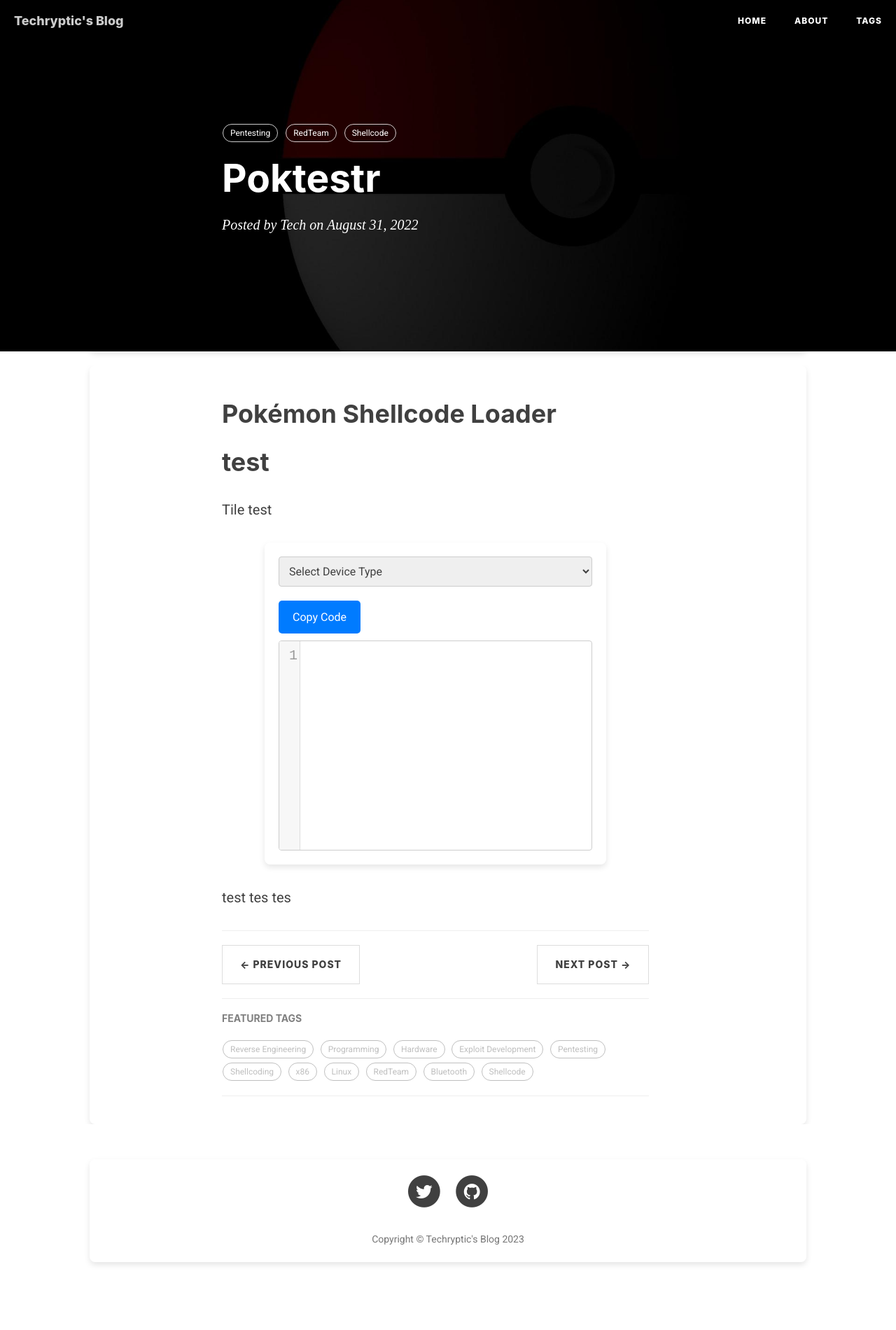
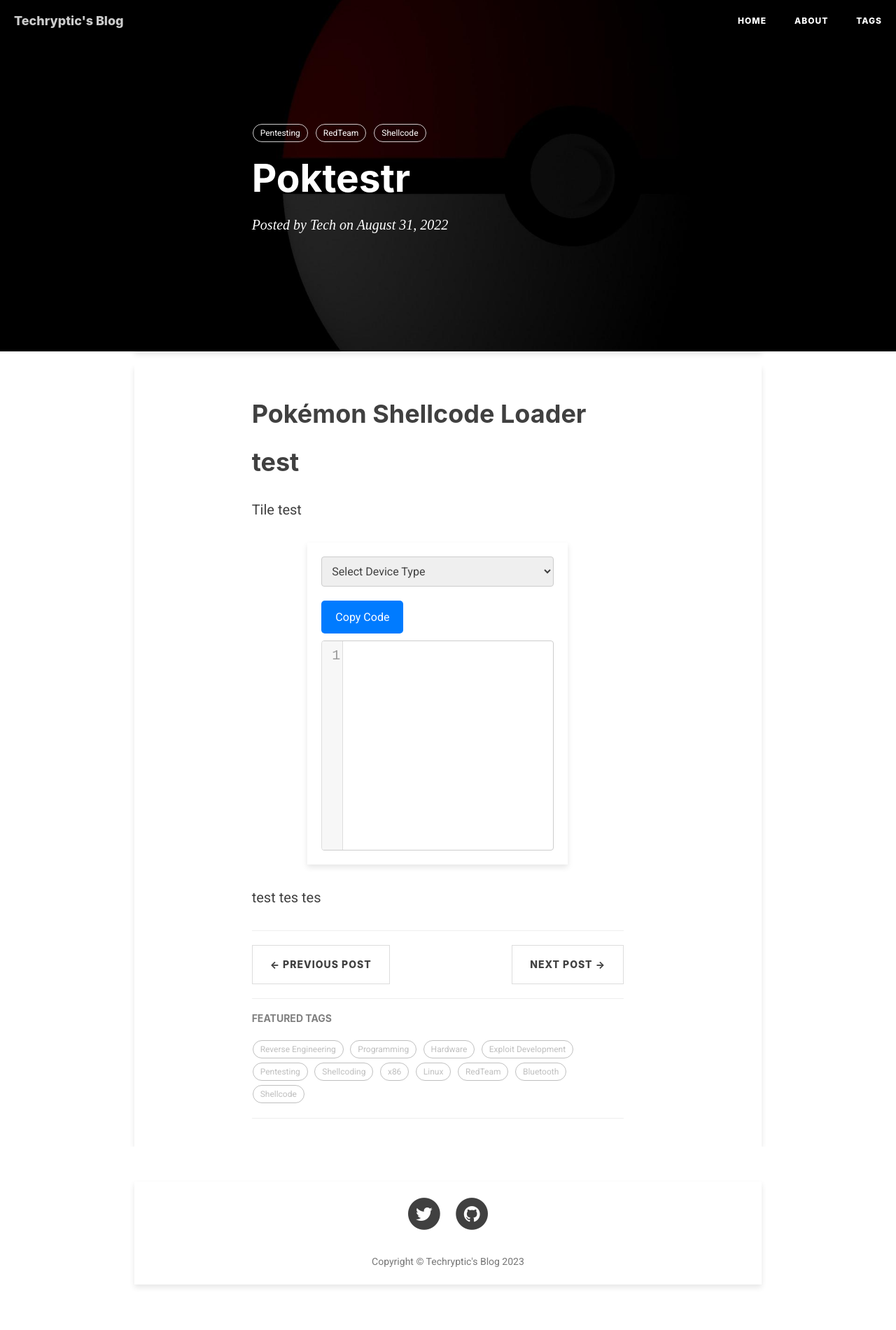
Before and after one commit to Techryptic/Techryptic.github.io, a Jekyll site: the page built from _posts/2023-08-31-TEST.md, in a window 1280 px wide. Shown: the whole page at 70% size. Built offline with Jekyll 4.4.1, drawn with Linux system fonts in a browser that asks for light colours; nearby versions of some CDN libraries; comment, search, counter and statistics services are not loaded; before the commit the page ends 1868 px from its top, so only the background shows below that.

Commit message:
Update test.html

```diff
--- a/_includes/test.html
+++ b/_includes/test.html
@@ -15,8 +15,7 @@
 
         .container {
             padding: 20px;
-            border-radius: 8px;
-            width: 80%;
+            width: 70%;
             box-shadow: 0 4px 8px rgba(0, 0, 0, 0.1);
         }
 
```
